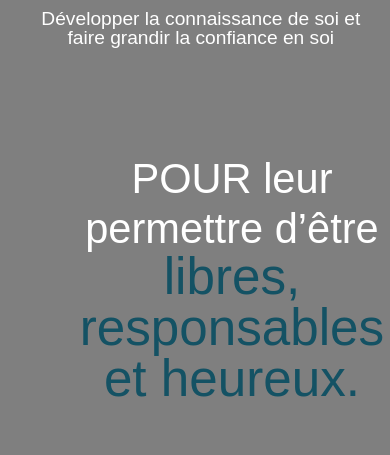
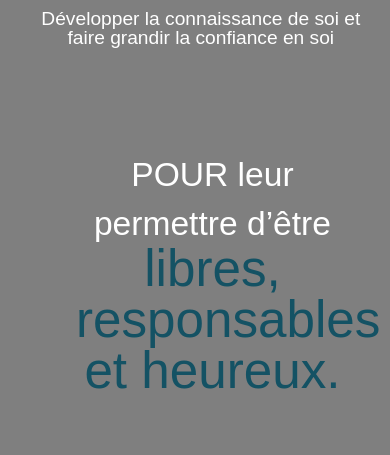
Before and after one commit to WildCodeSchool/lille-0920-js-p3-toidemain, a React (Create React App) app: page / in a window 390 px wide. Shown: the part 3483-3938 px from the top of the page. Built offline with nearby package versions, Linux system fonts and the light colour scheme.

Commit message:
did some change to the responsive

```diff
--- a/src/components/Pedagogie/style.js
+++ b/src/components/Pedagogie/style.js
@@ -130,9 +130,9 @@ export const Slogan = styled.p`
   font-size: 3rem;
   margin: 9vh;
   @media ${device.mobile} {
-    width: 80vw;
+    width: 70vw;
     text-align: -webkit-center;
-    font-size: 2.6rem;
+    font-size: 2.1rem;
   }
   @media ${device.tablet} {
     width: 80vw;
```
